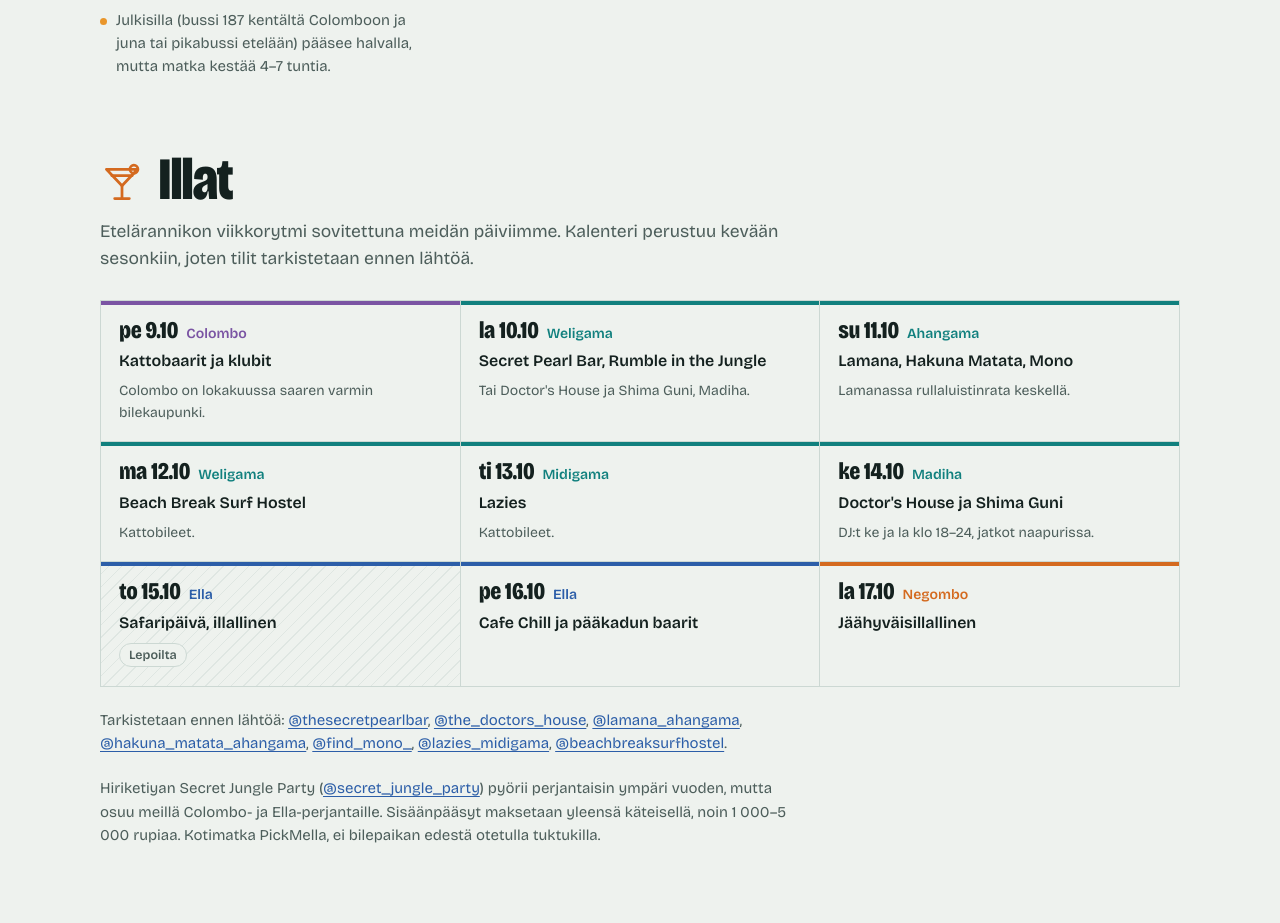
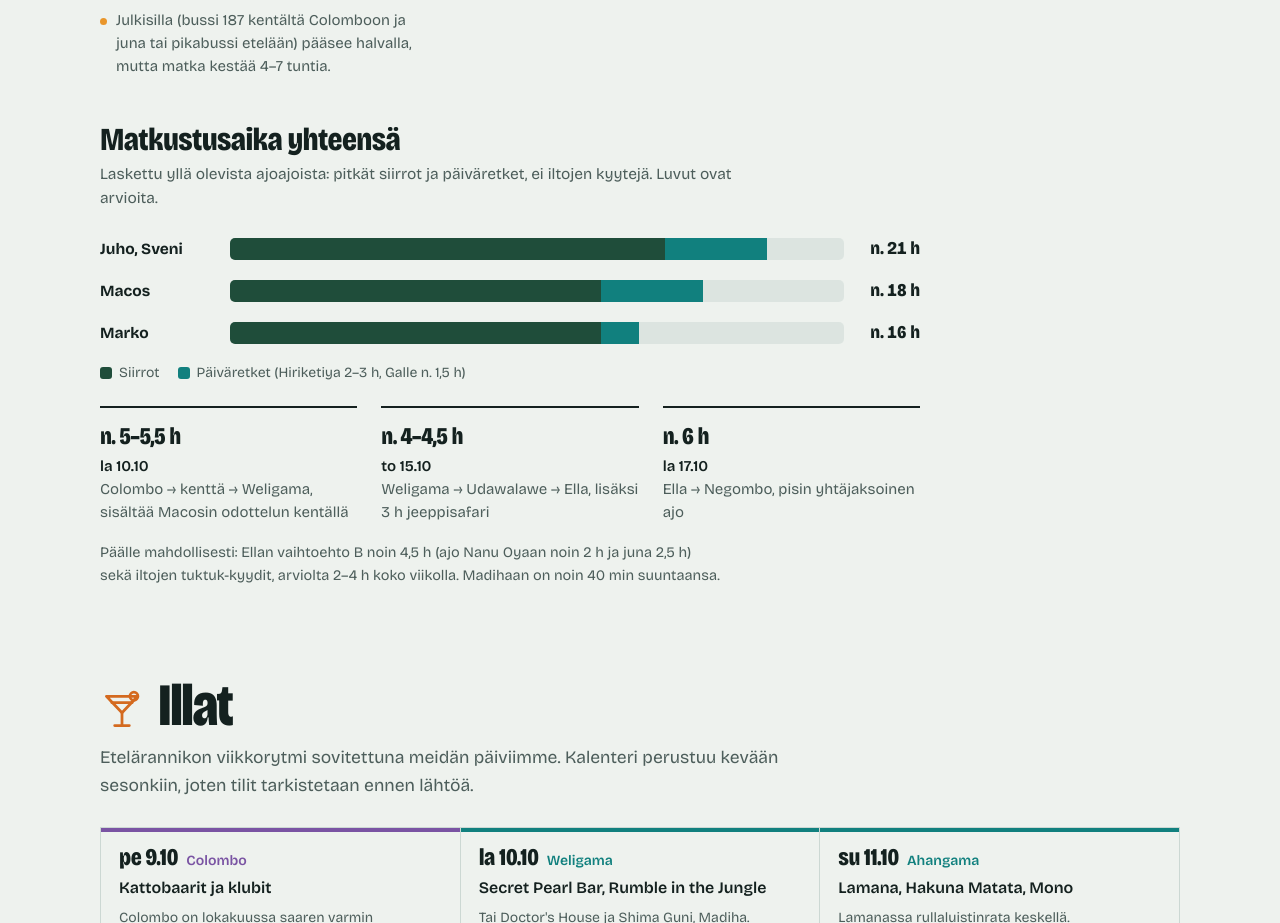
Before and after one commit to juho-vehvilainen/sri-lanka-2026, a plain HTML site: page index.html in a window 1280 px wide. Shown: the part 8342-9265 px from the top of the page. Drawn offline with nearby package versions, Linux system fonts and the light colour scheme.

Commit message:
Matkustusajat Kyydit-osioon: yhteisaika henkilöittäin ja pisimmät ajopäivät
Co-Authored-By: Claude Opus 5.5 (1M context) <noreply@anthropic.com>

```diff
--- a/index.html
+++ b/index.html
@@ -193,6 +193,24 @@ td:first-child{font-weight:700;white-space:nowrap}
 .notes{display:grid;grid-template-columns:repeat(auto-fit,minmax(260px,1fr));gap:12px 32px;margin:22px 0 0;padding:0;list-style:none;font-size:15px;color:var(--muted)}
 .notes li{padding-left:16px;position:relative}
 .notes li::before{content:"";position:absolute;left:0;top:.6em;width:7px;height:7px;border-radius:50%;background:var(--coconut)}
+
+/* travel time */
+.tt{margin:44px 0 0;max-width:820px}
+.tt h3{margin:0 0 6px;font-size:clamp(24px,3.4vw,32px);line-height:1.05;font-weight:800;font-stretch:80%;letter-spacing:-.02em}
+.tt>p{margin:0 0 18px;color:var(--muted);font-size:15.5px;max-width:64ch}
+.tt-rows{margin:0;padding:0;list-style:none}
+.tt-row{display:grid;grid-template-columns:118px minmax(0,1fr) 64px;gap:12px;align-items:center;padding:7px 0}
+.tt-row b{font-size:15.5px}
+.tt-bar{display:flex;height:22px;border-radius:5px;overflow:hidden;background:color-mix(in srgb,var(--line) 50%,transparent)}
+.tt-bar i{display:block;height:100%}
+.tt-bar .a{background:var(--tea)} .tt-bar .b{background:var(--ocean)}
+.tt-row .h{font-weight:800;font-stretch:85%;font-size:18px;text-align:right;font-variant-numeric:tabular-nums}
+.tt .legend{margin:8px 0 0}
+.tt-long{margin:22px 0 0;padding:0;list-style:none;display:grid;grid-template-columns:repeat(3,1fr);gap:0 24px}
+.tt-long li{border-top:2px solid var(--ink);padding:10px 0 0;font-size:15px;color:var(--muted)}
+.tt-long b{display:block;font-size:24px;font-weight:800;font-stretch:78%;color:var(--ink);letter-spacing:-.02em}
+.tt-long span{display:block;color:var(--ink);font-weight:600}
+@media (max-width:620px){.tt-long{grid-template-columns:1fr;gap:12px}.tt-row{grid-template-columns:84px minmax(0,1fr) 54px;gap:8px}}
 
 /* nights */
 .nights{display:grid;grid-template-columns:repeat(3,1fr);border-left:1px solid var(--line);border-top:1px solid var(--line)}
@@ -644,6 +662,25 @@ footer p{margin:0 0 8px;max-width:72ch}
       <li>Majoituksen kautta varattu kyyti on yleensä halvempi kuin kansainväliset välityssivustot.</li>
       <li>Julkisilla (bussi 187 kentältä Colomboon ja juna tai pikabussi etelään) pääsee halvalla, mutta matka kestää 4–7 tuntia.</li>
     </ul>
+    <div class="tt" id="matkustusaika">
+      <h3>Matkustusaika yhteensä</h3>
+      <p>Laskettu yllä olevista ajoajoista: pitkät siirrot ja päiväretket, ei iltojen kyytejä. Luvut ovat arvioita.</p>
+      <ul class="tt-rows">
+        <li class="tt-row"><b>Juho, Sveni</b><div class="tt-bar" role="img" aria-label="Juho ja Sveni: siirrot noin 17 tuntia, päiväretket noin 3,5–4,5 tuntia, yhteensä noin 21 tuntia"><i class="a" style="width:70.8%"></i><i class="b" style="width:16.7%"></i></div><span class="h">n. 21 h</span></li>
+        <li class="tt-row"><b>Macos</b><div class="tt-bar" role="img" aria-label="Macos: siirrot noin 14,5 tuntia, päiväretket noin 3,5–4,5 tuntia, yhteensä noin 18 tuntia"><i class="a" style="width:60.4%"></i><i class="b" style="width:16.7%"></i></div><span class="h">n. 18 h</span></li>
+        <li class="tt-row"><b>Marko</b><div class="tt-bar" role="img" aria-label="Marko: siirrot noin 14,5 tuntia, päiväretki Galleen noin 1,5 tuntia, yhteensä noin 16 tuntia"><i class="a" style="width:60.4%"></i><i class="b" style="width:6.2%"></i></div><span class="h">n. 16 h</span></li>
+      </ul>
+      <ul class="legend" aria-hidden="true">
+        <li><span class="sw" style="--c:var(--tea)"></span>Siirrot</li>
+        <li><span class="sw" style="--c:var(--ocean)"></span>Päiväretket (Hiriketiya 2–3 h, Galle n. 1,5 h)</li>
+      </ul>
+      <ul class="tt-long">
+        <li><b>n. 5–5,5 h</b><span>la 10.10</span>Colombo → kenttä → Weligama, sisältää Macosin odottelun kentällä</li>
+        <li><b>n. 4–4,5 h</b><span>to 15.10</span>Weligama → Udawalawe → Ella, lisäksi 3 h jeeppisafari</li>
+        <li><b>n. 6 h</b><span>la 17.10</span>Ella → Negombo, pisin yhtäjaksoinen ajo</li>
+      </ul>
+      <p class="note" style="margin-top:18px;color:var(--muted);font-size:14.5px;max-width:66ch">Päälle mahdollisesti: Ellan vaihtoehto B noin 4,5 h (ajo Nanu Oyaan noin 2 h ja juna 2,5 h) sekä iltojen tuktuk-kyydit, arviolta 2–4 h koko viikolla. Madihaan on noin 40 min suuntaansa.</p>
+    </div>
   </div>
 </section>
 
```
